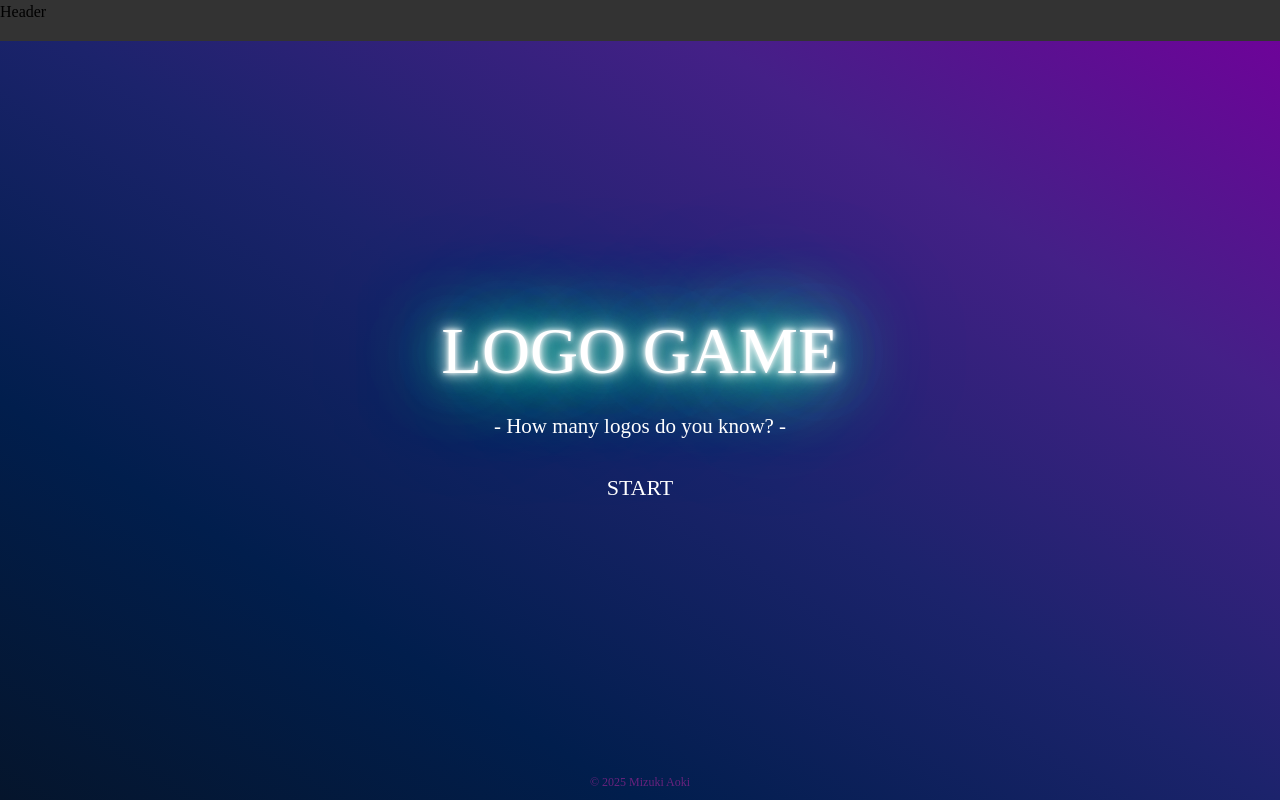
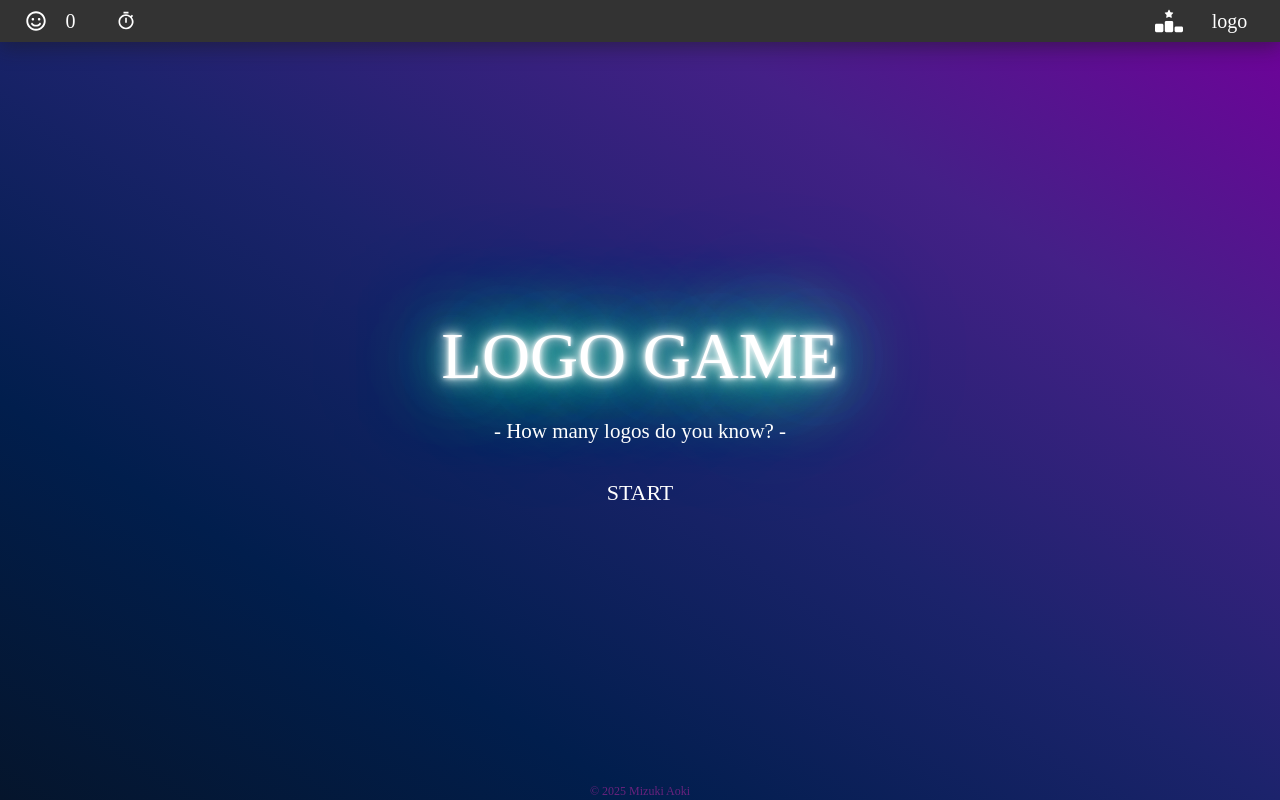
Before and after one commit to 4okimi7uki/logo-game-nextjs, a Next.js app: page / in a window 1280 px wide. Built offline with nearby package versions, Linux system fonts and the light colour scheme; a web font is replaced by a local one.

Commit message:
feat: add game navigation contents to header and improve css for footer

```diff
--- a/src/components/layouts/Footer.tsx
+++ b/src/components/layouts/Footer.tsx
@@ -1,8 +1,13 @@
 import React from "react";
+import { twMerge } from "tailwind-merge";
 
-function Footer() {
+interface FooterProps {
+    className?: string;
+}
+
+function Footer({ className }: FooterProps) {
     return (
-        <footer className="text-[#69227d] text-[12px] h-[30px] text-center">
+        <footer className={twMerge("text-[#69227d] text-[12px] text-center", className)}>
             <p>© 2025 Mizuki Aoki</p>
         </footer>
     );
--- a/src/components/layouts/Header.tsx
+++ b/src/components/layouts/Header.tsx
@@ -1,7 +1,72 @@
-import React from "react";
+import { useGameContext } from "@/context/GameControlContext";
+import Link from "next/link";
+import { FaRegSmile } from "react-icons/fa";
+import { FaRankingStar } from "react-icons/fa6";
+import { MdOutlineTimer } from "react-icons/md";
+import { twMerge } from "tailwind-merge";
 
-function Header() {
-    return <header className="w-full h-[45px] bg-[#333]">Header</header>;
+interface HeaderProps {
+    className?: string;
+}
+
+function Header({ className }: HeaderProps) {
+    const { correctCount, timeLeft } = useGameContext();
+    const score = correctCount;
+
+    const leftNavItems = [
+        {
+            id: crypto.randomUUID(),
+            icon: <FaRegSmile />,
+            num: score,
+        },
+        {
+            id: crypto.randomUUID(),
+            icon: <MdOutlineTimer />,
+            num: timeLeft,
+        },
+    ];
+
+    return (
+        <header
+            className={twMerge(
+                "text-[#fff] text-[20px] w-full h-[45px] bg-[#333] flex items-center justify-between py-0.5 px-[max(2%,15px)] shadow-[0_5px_20px_rgba(25,26,27,0.5)]",
+                className
+            )}
+        >
+            <nav data-info="left-area" className="h-full flex items center">
+                <ul className="flex gap-5">
+                    {leftNavItems.map((item) => {
+                        return (
+                            <li key={item.id} className="items-center flex">
+                                {item.icon}
+                                <span className="inline-block min-w-[30px] text-center mx-[10px]">{item.num}</span>
+                            </li>
+                        );
+                    })}
+                </ul>
+            </nav>
+            <nav data-info="right-area" className="flex h-full items-center gap-[10px]">
+                <Link href={"/ranking"} className="h-full block">
+                    <div
+                        className="flex cursor-pointer gap-2 hover:bg-[#fcfcfc1f] transition-all duration-150 h-full items-center justify-center rounded-[5px] w-[50px]"
+                        title="Ranking"
+                        onClick={() => {}}
+                    >
+                        <FaRankingStar title="Ranking" className="text-[#fff] text-[28px]" />
+                    </div>
+                </Link>
+                <Link href={"/"} className="h-full block">
+                    <div
+                        className="text-[#fff] flex cursor-pointer gap-2 hover:bg-[#fcfcfc1f] transition-all duration-150 h-full items-center justify-center rounded-[5px] w-[50px]"
+                        title="logo"
+                        onClick={() => {}}
+                    >
+                        logo
+                    </div>
+                </Link>
+            </nav>
+        </header>
+    );
 }
 
 export default Header;
```
